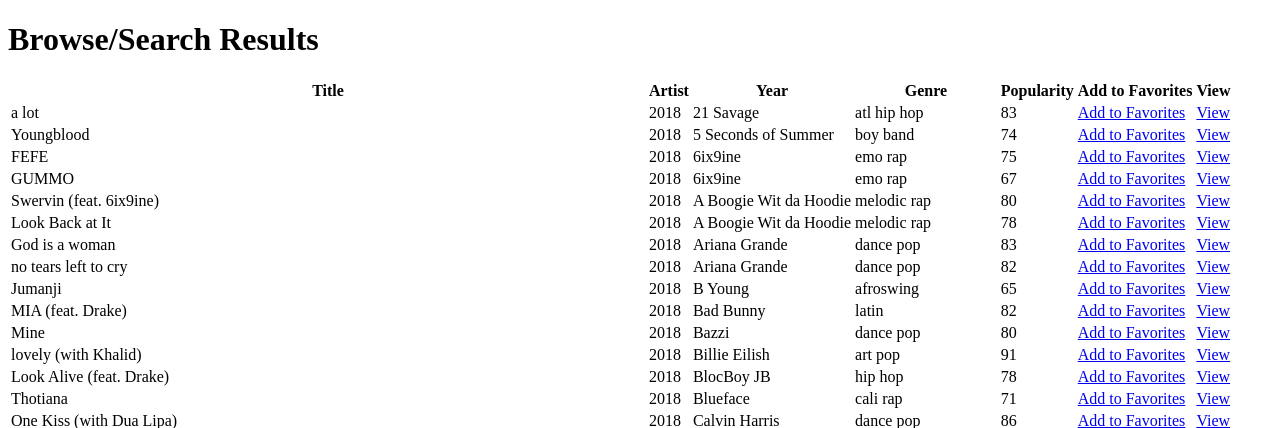
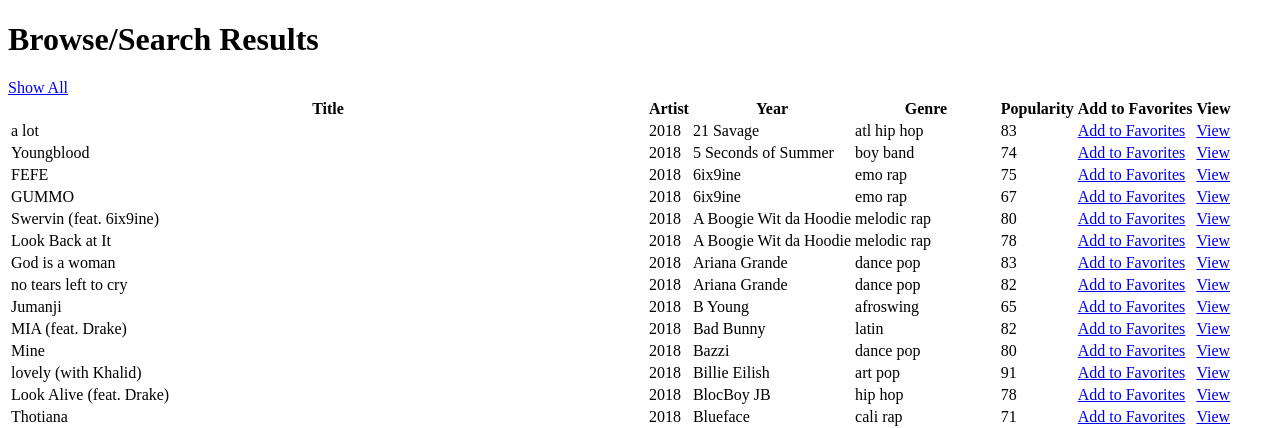
Before and after one commit to jpope229/Comp3512f2022Asg1, a PHP site: page /browse.php in a window 1280 px wide. Shown: the part 153-581 px from the top of the page. Run offline with PHP 8.4, Linux system fonts and the light colour scheme; data comes from the database, SQL or seed files in the repository; some libraries are stand-ins or nearby versions.

Commit message:
show all button added

```diff
--- a/browse.php
+++ b/browse.php
@@ -35,6 +35,7 @@ if (!empty($_GET['title']) or !empty($_GET['artist_select']) or !empty($_GET['ge
     </header>
 
     <h1>Browse/Search Results</h1>
+    <a href="browse.php">Show All</a><br>
     <table>
         <tr>
             <th>Title</th>
```
